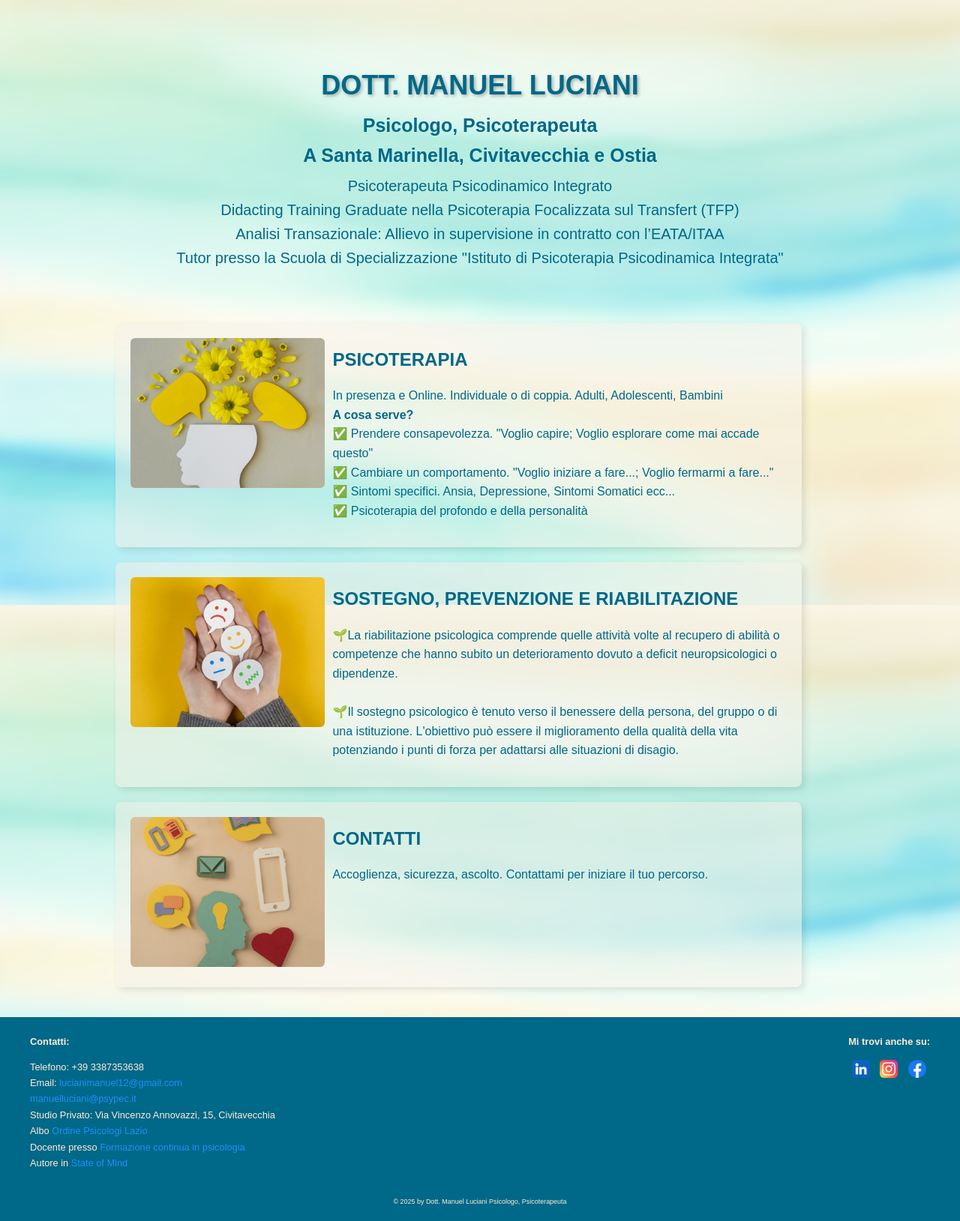
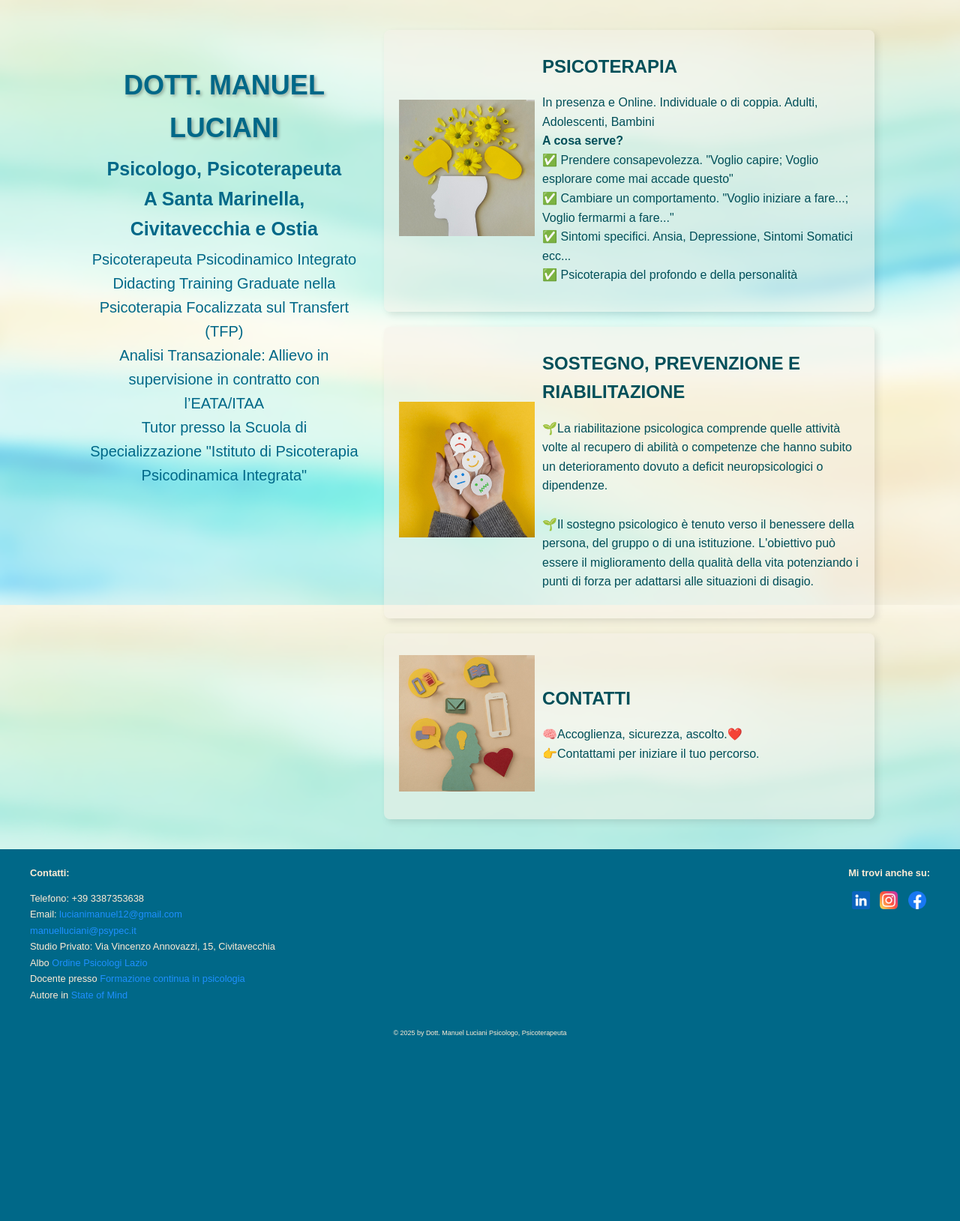
Before and after one commit to GI3793/SitoManuel, a Flask app: page / in a window 1280 px wide. Shown: the part 46-1675 px from the top of the page at 75% size. After the commit the page ends 1429 px from the top, so only its background shows below. Run offline with Flask 3, Linux system fonts and the light colour scheme; some web fonts are replaced.

Commit message:
Add files via upload

```diff
--- a/templates/index.html
+++ b/templates/index.html
@@ -3,7 +3,7 @@
 {% block title %}Homepage{% endblock %}
 
 {% block content %}
-<section style="max-width: 90%; margin: 0 auto;">
+<section style="max-width: 90%; margin: 0 auto; display: flex; justify-content: center;">
 
     <!-- Titolo principale -->
     <div style="padding: 20px; text-align: center;
@@ -30,20 +30,19 @@
    <!-- Contenitore dei 4 riquadri -->
     <div style="display: flex; flex-direction: column; gap: 20px; justify-content: center; flex-wrap: nowrap; max-width: 90%; margin: 0 auto;">
 
-        {% set box_style = "display: flex; flex-direction: row; align-items: flex-start;
+        {% set box_style = "display: flex; flex-direction: row; align-items: center;
                             justify-content: flex-start; text-align: left; background: rgba(245, 241, 233, 0.5);
                             padding: 20px; border-radius: 8px; box-shadow: 4px 4px 10px rgba(0, 0, 0, 0.1);
-                            flex: 1; min-width: 250px; max-width: 90%;" %}
-
+                            flex: 1; min-width: 250px; max-width: 90%; margin: 0 auto;" %}
 
         <!-- 2° riquadro: PSICOTERAPIA E PSICOTERAPIA ONLINE -->
         <a href="/myjob" style="text-decoration: none; color: inherit;">
             <div style="{{ box_style }}">
                 <div style="width: 30%; margin-right: 10px;">
                     <img src="{{ url_for('static', filename='images/2.jpg') }}" alt="Psicoterapia"
-                         style="width: 100%; height: 200px; object-fit: cover; border-radius: 6px;">
+                         style="width: 100%; height: 200px; object-fit: contain; border-radius: 6px;">
                 </div>
-                <div style="width: 70%; font-size: 24px; color: #006888; margin-top: 10px;">
+                <div style="width: 70%; font-size: 24px; color: #004f59; margin-top: 10px;">
                     <div style="font-weight: bold;">PSICOTERAPIA</div>
                     <ul style="list-style: none; padding: 0; font-size: 16px;">
                         <li>In presenza e Online. Individuale o di coppia. Adulti, Adolescenti, Bambini</li>
@@ -62,9 +61,9 @@
             <div style="{{ box_style }}">
                 <div style="width: 30%; margin-right: 10px;">
                     <img src="{{ url_for('static', filename='images/1a.jpg') }}" alt="Riabilitazione"
-                         style="width: 100%; height: 200px; object-fit: cover; border-radius: 6px;">
+                         style="width: 100%; height: 200px; object-fit: contain; border-radius: 6px;">
                 </div>
-                <div style="width: 70%; font-size: 24px; color: #006888; margin-top: 10px;">
+                <div style="width: 70%; font-size: 24px; color: #004f59; margin-top: 10px;">
                     <div style="font-weight: bold;">SOSTEGNO, PREVENZIONE E RIABILITAZIONE</div>
                     <ul style="list-style: none; padding: 0; font-size: 16px;">
                         <li>🌱La riabilitazione psicologica comprende quelle attività volte al recupero di abilità o competenze che hanno subito un deterioramento dovuto a deficit neuropsicologici o dipendenze.</li><br>
@@ -79,12 +78,13 @@
             <div style="{{ box_style }}">
                 <div style="width: 30%; margin-right: 10px;">
                     <img src="{{ url_for('static', filename='images/4.jpg') }}" alt="Contatti"
-                         style="width: 100%; height: 200px; object-fit: cover; border-radius: 6px;">
+                         style="width: 100%; height: 200px; object-fit: contain; border-radius: 6px;">
                 </div>
-                <div style="width: 70%; font-size: 24px; color: #006888; margin-top: 10px;">
+                <div style="width: 70%; font-size: 24px; color: #004f59; margin-top: 10px;">
                     <div style="font-weight: bold;">CONTATTI</div>
                     <ul style="list-style: none; padding: 0; font-size: 16px;">
-                        <li>Accoglienza, sicurezza, ascolto. Contattami per iniziare il tuo percorso.</li>
+                        <li>🧠Accoglienza, sicurezza, ascolto.❤️</li>
+                        <li>👉Contattami per iniziare il tuo percorso.</li>
                     </ul>
                 </div>
             </div>
```
